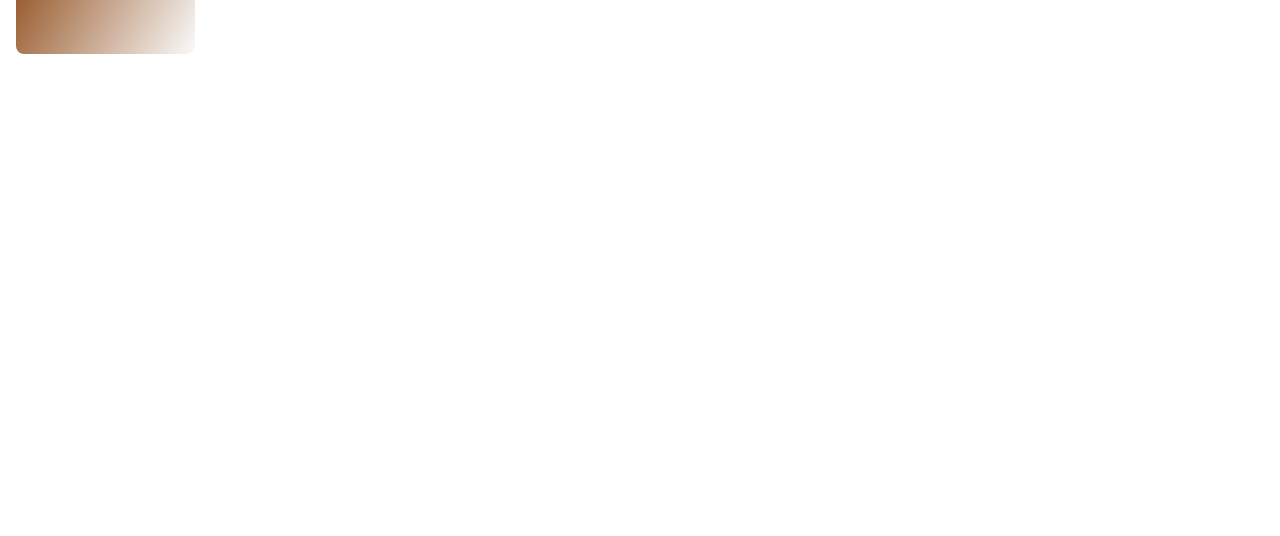
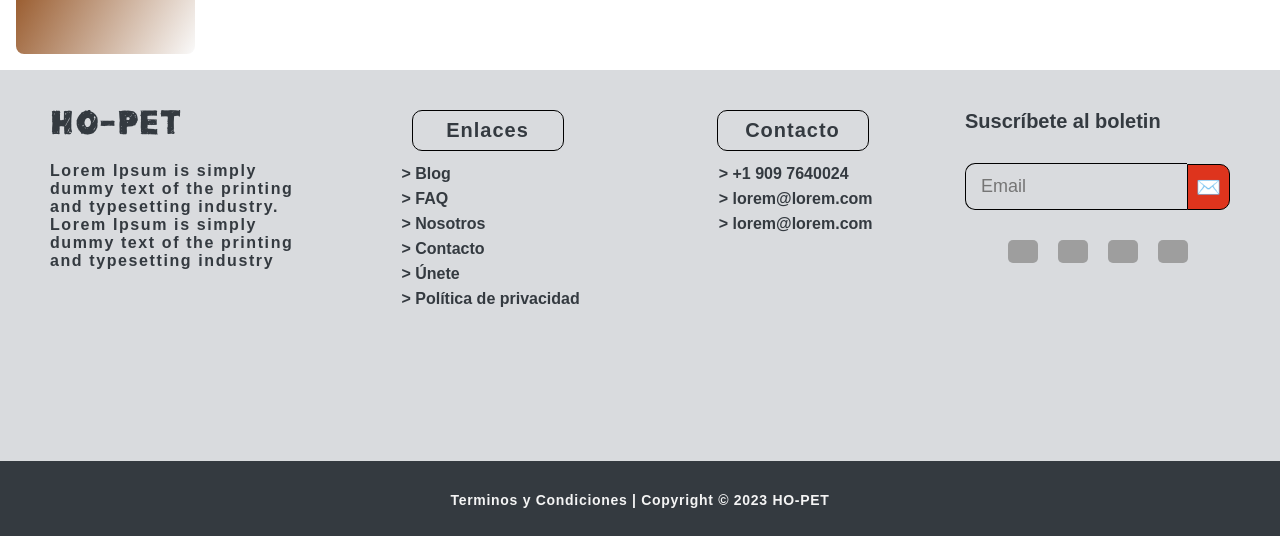
Before and after one commit to santiudev/software-mascotas, a React (Create React App) app: page / in a window 1280 px wide. Shown: the part 893-1429 px from the top of the page. Before the commit the page ends 947 px from the top, so only its background shows below. Built offline with nearby package versions, Linux system fonts and the light colour scheme; grey boxes are pictures that could not be loaded.

Commit message:
Añadiendo el componente Footer al proyecto

```diff
--- /dev/null
+++ b/src/componentes/Footer/Copyright.jsx
@@ -0,0 +1,11 @@
+import styles from '../../css/Footer/Copyright.module.css';
+
+export default function Copyright ({ year }) {
+  return (
+		<div className={styles.copyright}>
+			<p className={styles.copyright__p}>
+				Terminos y Condiciones | Copyright © {year} HO-PET
+			</p>
+		</div>
+	);
+}
--- /dev/null
+++ b/src/componentes/Footer/Footer.jsx
@@ -0,0 +1,37 @@
+import React from 'react';
+import styles from '../../css/Footer/footer.module.css';
+import SectionOne from './SectionOne';
+import SectionTwo from './SectionTwo';
+import SectionThree from './SectionThree';
+import Copyright from './Copyright';
+
+export default function Footer() {
+	return (
+		<>
+			<footer className={styles.footer}>
+				<div className="huellas"></div>
+				<SectionOne
+					title="HO-PET"
+					parrafo="Lorem Ipsum is simply dummy text of the printing and typesetting industry. Lorem Ipsum is simply dummy text of the printing and typesetting industry"
+				/>
+				<SectionTwo
+					title="Enlaces"
+					enlaces={[
+						'Blog',
+						'FAQ',
+						'Nosotros',
+						'Contacto',
+						'Únete',
+						'Política de privacidad',
+					]}
+				/>
+				<SectionTwo
+					title="Contacto"
+					enlaces={['+1 909 7640024', 'lorem@lorem.com', 'lorem@lorem.com']}
+				/>
+				<SectionThree title="Suscríbete al boletin" />
+			</footer>
+			<Copyright year={2023} />
+		</>
+	);
+}
--- /dev/null
+++ b/src/componentes/Footer/SectionOne.jsx
@@ -0,0 +1,12 @@
+import styles from '../../css/Footer/SectionOne.module.css';
+
+export default function SectionOne({ title, parrafo }) {
+  return (
+		<section className={styles.sectionOne__footer}>
+			<h3 className={styles.h3__sectionOne}>{ title }</h3>
+			<p className={styles.p__sectionOne}>
+				{ parrafo }
+			</p>
+		</section>
+	);
+}
--- /dev/null
+++ b/src/componentes/Footer/SectionThree.jsx
@@ -0,0 +1,41 @@
+import styles from '../../css/Footer/SectionThree.module.css';
+
+export default function SectionThree ({ title }) {
+  return (
+		<section className={styles.sectionThree}>
+			<h3 className={styles.sectionThree__h3}>{title}</h3>
+			<form className={styles.sectionThree__form} action="#" method="post">
+				<input type="email" placeholder="Email" />
+				<input type="submit" value="✉️" />
+			</form>
+			<div className={styles.sectionThree__redes}>
+				{' '}
+				{/* Cambiar links de logos */}
+				<a href="/">
+					<img
+						src="https://upload.wikimedia.org/wikipedia/commons/thumb/f/ff/Facebook_logo_36x36.svg/1200px-Facebook_logo_36x36.svg.png"
+						alt="fb-logo"
+					/>
+				</a>
+				<a href="/">
+					<img
+						src="https://cubminnesota.org/wp-content/uploads/2018/01/Twitter-logo-300x300.png"
+						alt="twitter-logo"
+					/>
+				</a>
+				<a href="/">
+					<img
+						src="https://i1.wp.com/globalinfusion.org/wp-content/uploads/2018/01/ig-logo-email.png?ssl=1"
+						alt="ig-logo"
+					/>
+				</a>
+				<a href="/">
+					<img
+						src="https://pnggrid.com/wp-content/uploads/2021/05/Square-YouTube-Logo-PNG-2048x2048.png"
+						alt="yt-logo"
+					/>
+				</a>
+			</div>
+		</section>
+	);
+}
--- /dev/null
+++ b/src/componentes/Footer/SectionTwo.jsx
@@ -0,0 +1,18 @@
+import styles from '../../css/Footer/SectionTwo.module.css';
+
+export default function SectionTwo ({ title, enlaces = [] }) {
+  return (
+		<section className={styles.sectionTwo}>
+			<h3 className={styles.sectionTwo__h3}>{ title }</h3>
+			<ul className={styles.sectionTwo__ul}>
+        {
+          enlaces.map((value, index) => {
+            return (
+             <li className={styles.sectionTwo__li} key={index}>{ value }</li>
+            );
+          })
+        }
+			</ul>
+		</section>
+	);
+}
--- /dev/null
+++ b/src/css/Footer/Copyright.module.css
@@ -0,0 +1,16 @@
+.copyright {
+	background-color: #343a40;
+}
+
+.copyright__p {
+	font-family: 'Arial';
+	font-style: normal;
+	font-weight: 700;
+	font-size: 14px;
+	line-height: 18px;
+	letter-spacing: 0.05em;
+	color: #f4f4f4;
+  text-align: center;
+  margin: 0;
+  padding: 30px 0;
+}
--- /dev/null
+++ b/src/css/Footer/SectionOne.module.css
@@ -0,0 +1,27 @@
+.sectionOne__footer {
+	display: flex;
+	flex-direction: column;
+	justify-content: center;
+}
+
+.h3__sectionOne {
+	font-family: letra-titulo;
+	font-style: normal;
+	font-weight: 400;
+	font-size: 32px;
+	line-height: 32px;
+	letter-spacing: 0.05em;
+	color: #343a40;
+	margin-bottom: 20px;
+}
+
+.p__sectionOne {
+	font-family: 'Arial';
+	font-style: normal;
+	font-weight: 700;
+	font-size: 16px;
+	line-height: 18px;
+	letter-spacing: 0.1em;
+	color: #343a40;
+	margin: 0;
+}
--- /dev/null
+++ b/src/css/Footer/SectionThree.module.css
@@ -0,0 +1,53 @@
+.sectionThree {
+	display: flex;
+	flex-direction: column;
+}
+
+.sectionThree__h3 {
+	font-family: 'Arial';
+	font-style: normal;
+	font-weight: 700;
+	font-size: 20px;
+	line-height: 23px;
+	color: #343a40;
+}
+
+.sectionThree__form {
+  display: flex;
+  align-items: center;
+	margin: 30px 0;
+}
+
+.sectionThree__form > input:first-child {
+	border: none;
+	align-items: center;
+	padding: 12px 15px;
+	width: 80%;
+	font-size: 18px;
+	background-color: transparent;
+	border: 1px solid #000;
+  border-right: none;
+	border-radius: 10px 0 0 10px;
+}
+
+.sectionThree__form > input:last-child {
+	width: 46px;
+  height: 46px;
+  background-color: #DE341D;
+  border: none;
+  outline: none;
+  border: 1px solid #000;
+  border-radius: 0 10px 10px 0;
+  font-size: 20px;
+}
+
+.sectionThree__redes {
+  display: flex;
+  justify-content: center;
+  gap: 20px;
+}
+
+.sectionThree__redes > a > img {
+  width: 30px;
+  border-radius: 5px;
+}
--- /dev/null
+++ b/src/css/Footer/SectionTwo.module.css
@@ -0,0 +1,35 @@
+.sectionTwo {
+	display: flex;
+	flex-direction: column;
+	align-items: center;
+}
+
+.sectionTwo__h3 {
+	border: 1px solid #000;
+	border-radius: 10px;
+	text-align: center;
+	width: 150px;
+	padding: 8px 0;
+	margin-bottom: 10px;
+	font-family: 'Arial';
+	font-style: normal;
+	font-weight: 700;
+	font-size: 20px;
+	line-height: 23px;
+	letter-spacing: 0.05em;
+	color: #343a40;
+}
+
+.sectionTwo__ul {
+  list-style-type: "> ";
+}
+
+.sectionTwo__li {
+	font-family: 'Arial';
+	font-style: normal;
+	font-weight: 700;
+	font-size: 16px;
+	line-height: 25px;
+	color: #343a40;
+  margin-left: 20px;
+}
--- /dev/null
+++ b/src/css/Footer/footer.module.css
@@ -0,0 +1,16 @@
+.footer {
+	background-color: #d9dbde;
+	display: flex;
+	align-items: flex-start;
+	padding: 40px 30px 150px 30px;
+}
+
+.footer > section {
+	margin: 0 20px;
+	padding: 0;
+}
+
+section > * {
+	margin: 0;
+	padding: 0;
+}
--- a/src/vistas/home.jsx
+++ b/src/vistas/home.jsx
@@ -6,6 +6,7 @@
 import styles from "../css/home/home.module.css"
 
 import TarjetaDestacada from '../componentes/home/tarjetaDestacada.jsx';
+import Footer from '../componentes/Footer/Footer';
 const home = () => {
   return (
     <>
@@ -34,6 +35,7 @@
         </section>
       </header>
       <TarjetaDestacada />
+      <Footer />
     </>
   )
 }
```
